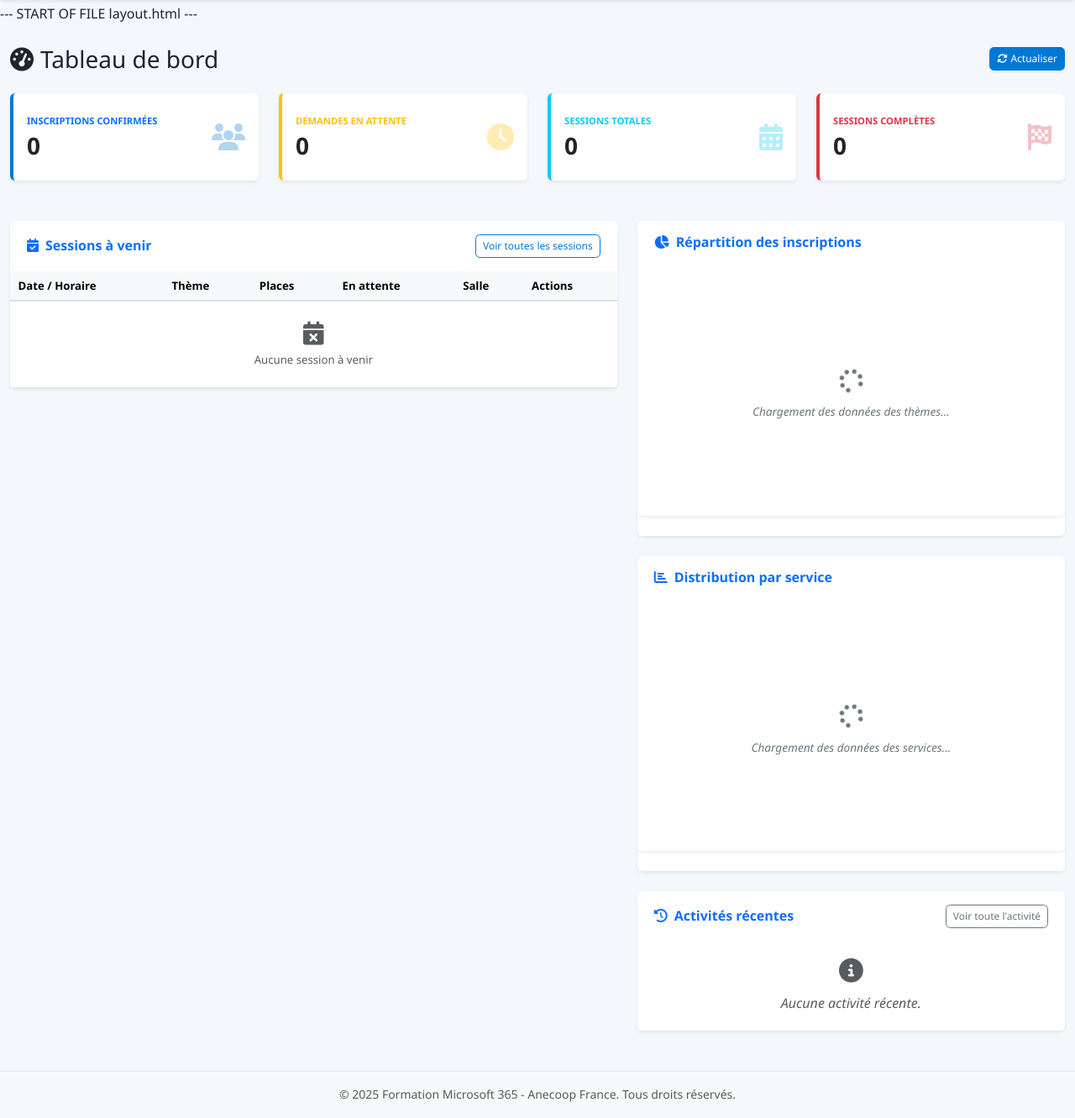
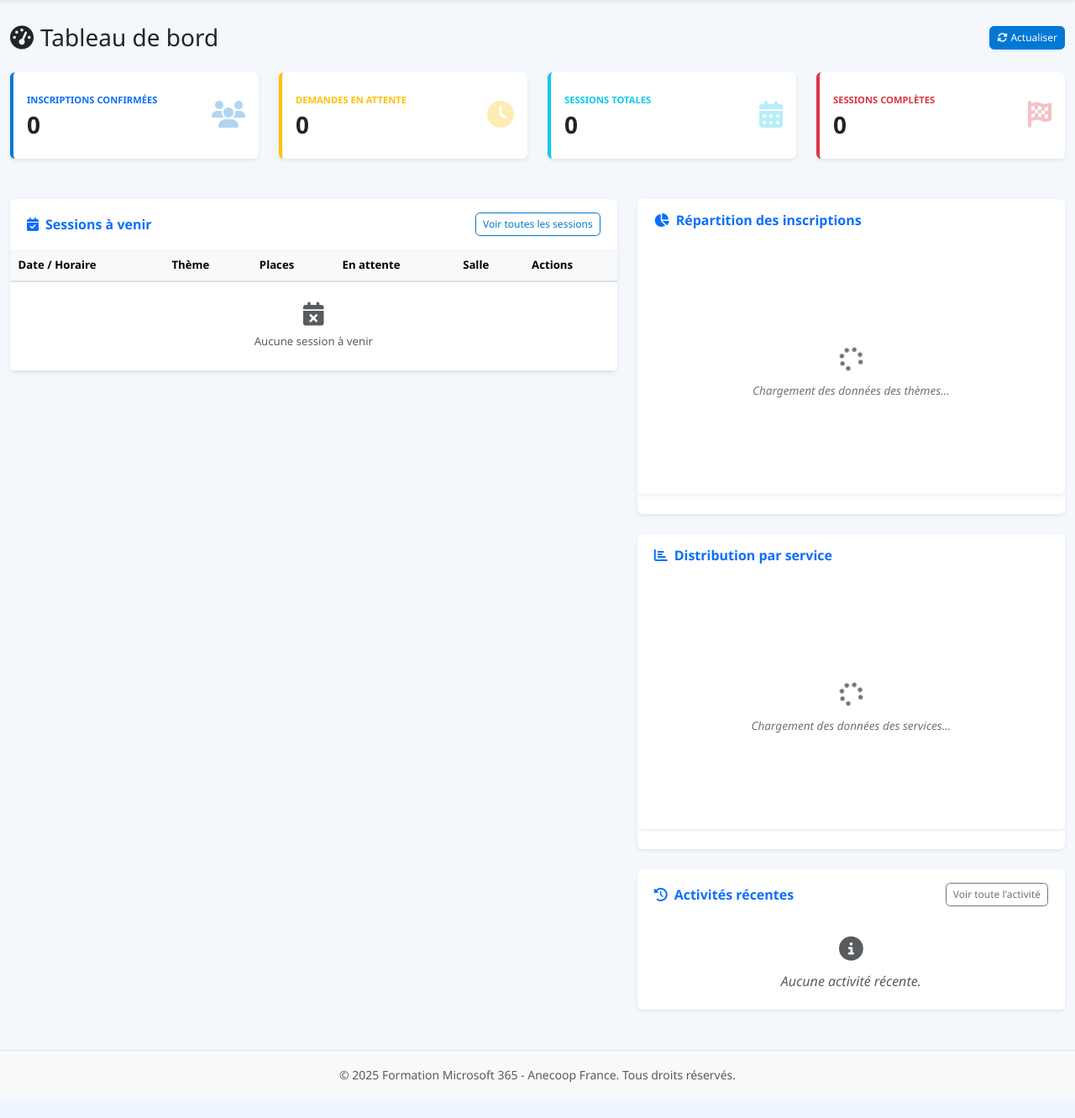
Before and after one commit to kaizen2025/formation-static, a Flask app: page /dashboard in a window 1280 px wide. Shown: the part 66-1397 px from the top of the page at 84% size. After the commit the page ends 1355 px from the top, so only its background shows below. Run offline with Flask 3, Linux system fonts and the light colour scheme; data that the repository does not hold is empty; parts of the project's set-up code (start-up, migrations or seed data) failed here and were passed over; some libraries are stand-ins or nearby versions.

Commit message:
Update layout.html

```diff
--- a/templates/layout.html
+++ b/templates/layout.html
@@ -1,4 +1,3 @@
---- START OF FILE layout.html ---
 <!DOCTYPE html>
 <html lang="fr">
 <head>
```
